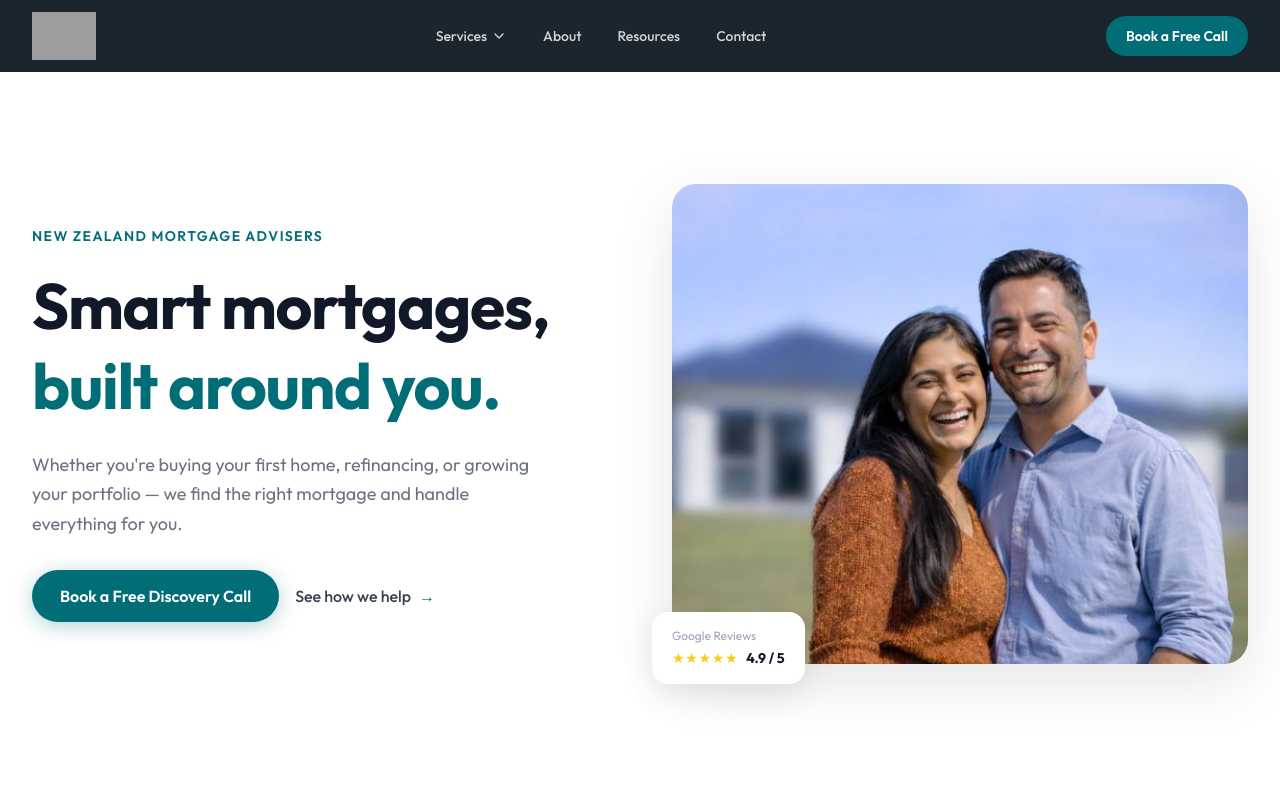
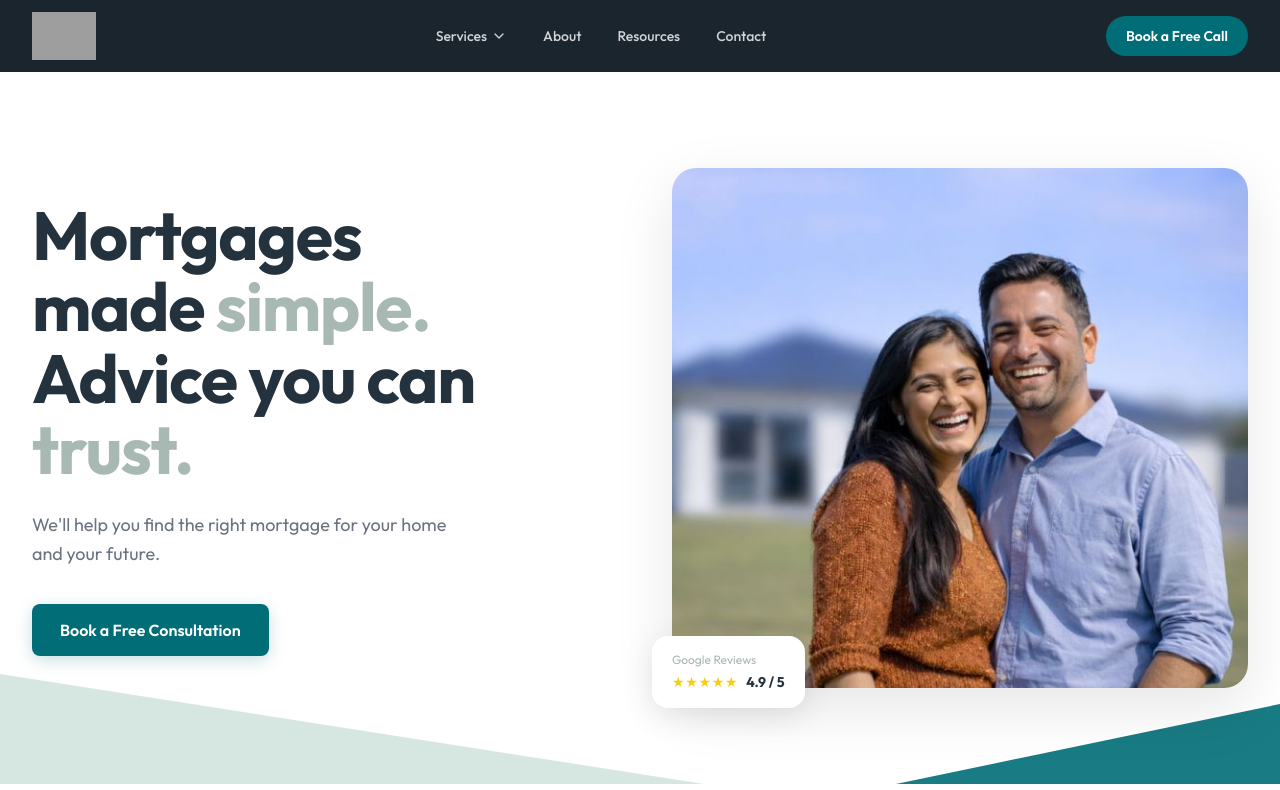
Before and after one commit to karlplank93/base-mortgages, a Next.js app: page / in a window 1280 px wide. Shown: the top 790 px of the page. Built offline with nearby package versions, Linux system fonts and the light colour scheme; grey boxes are pictures that could not be loaded.

Commit message:
Update Hero.tsx

```diff
--- a/components/Hero.tsx
+++ b/components/Hero.tsx
@@ -1,52 +1,67 @@
 'use client';
-
-import Link from 'next/link';
 
 export default function Hero() {
   return (
-    <section className="bg-white">
-      <div className="max-w-7xl mx-auto px-6 lg:px-8 py-20 lg:py-28">
+    <section className="relative bg-white overflow-hidden">
+      {/* Decorative mint wedge — bottom-left signature element from brand guide */}
+      <div
+        className="absolute left-0 bottom-0 w-[55%] h-[110px] pointer-events-none"
+        style={{
+          background: '#D6E7E2',
+          clipPath: 'polygon(0 100%, 100% 100%, 0 0)',
+        }}
+        aria-hidden="true"
+      />
+      {/* Soft teal accent — bottom-right balancing wedge */}
+      <div
+        className="absolute right-0 bottom-0 w-[30%] h-[80px] pointer-events-none opacity-90"
+        style={{
+          background: '#006D77',
+          clipPath: 'polygon(100% 0, 100% 100%, 0 100%)',
+        }}
+        aria-hidden="true"
+      />
+
+      <div className="relative max-w-7xl mx-auto px-6 lg:px-8 py-16 lg:py-24">
         <div className="grid lg:grid-cols-2 gap-12 lg:gap-16 items-center">
 
-          {/* Text */}
+          {/* Text column */}
           <div>
-            <p className="text-sm font-semibold text-teal uppercase tracking-widest mb-5">
-              New Zealand Mortgage Advisers
+            <h1
+              className="font-display font-bold mb-6 leading-[1.05]"
+              style={{
+                fontSize: 'clamp(40px, 5.4vw, 68px)',
+                letterSpacing: '-0.02em',
+                color: '#24323D',
+              }}
+            >
+              Mortgages<br />
+              made <span style={{ color: '#A8B8B2' }}>simple.</span><br />
+              Advice you can <span style={{ color: '#A8B8B2' }}>trust.</span>
+            </h1>
+
+            <p
+              className="text-lg mb-9 leading-relaxed max-w-md"
+              style={{ color: '#6B7280' }}
+            >
+              We&apos;ll help you find the right mortgage for your home and your future.
             </p>
 
-            <h1
-              className="font-display font-bold text-gray-900 mb-6 leading-tight"
-              style={{ fontSize: 'clamp(40px, 5vw, 64px)', letterSpacing: '-0.02em' }}
+            <a
+              href="https://calendly.com/karl-mortgage-adviser/borrowing-review"
+              target="_blank"
+              rel="noopener noreferrer"
+              className="inline-flex items-center px-7 py-3.5 rounded-lg text-white font-semibold text-base transition-all hover:opacity-90"
+              style={{
+                background: '#006D77',
+                boxShadow: '0 4px 16px rgba(0,109,119,0.22)',
+              }}
             >
-              Smart mortgages,{' '}
-              <span className="text-teal">built around you.</span>
-            </h1>
-
-            <p className="text-lg text-gray-500 mb-8 leading-relaxed max-w-lg">
-              Whether you&apos;re buying your first home, refinancing, or growing your portfolio — we find the right mortgage and handle everything for you.
-            </p>
-
-            <div className="flex flex-col sm:flex-row items-start sm:items-center gap-4">
-              <a
-                href="https://calendly.com/karl-mortgage-adviser/borrowing-review"
-                target="_blank"
-                rel="noopener noreferrer"
-                className="inline-flex items-center px-7 py-3.5 rounded-full text-white font-semibold text-base transition-all hover:opacity-90"
-                style={{ background: '#006D77', boxShadow: '0 4px 20px rgba(0,109,119,0.3)' }}
-              >
-                Book a Free Discovery Call
-              </a>
-              <Link
-                href="#services"
-                className="inline-flex items-center gap-2 font-medium text-gray-700 hover:text-navy transition-colors text-base"
-              >
-                See how we help <span className="text-teal">→</span>
-              </Link>
-            </div>
-
+              Book a Free Consultation
+            </a>
           </div>
 
-          {/* Image */}
+          {/* Image column */}
           <div className="relative order-first lg:order-last">
             <div
               className="rounded-3xl overflow-hidden"
@@ -54,19 +69,24 @@ export default function Hero() {
             >
               <img
                 src="/hero-image.jpg"
-                alt="Base Mortgages Team"
-                className="w-full h-72 sm:h-96 lg:h-[480px] object-cover"
+                alt="A New Zealand family settling into their new home"
+                className="w-full h-72 sm:h-96 lg:h-[520px] object-cover"
               />
             </div>
-            {/* Floating badge */}
+
+            {/* Floating reviews badge */}
             <div
               className="absolute -bottom-5 -left-5 bg-white rounded-2xl px-5 py-4 hidden sm:block"
               style={{ boxShadow: '0 8px 32px rgba(0,0,0,0.10)' }}
             >
-              <div className="text-xs text-gray-400 mb-1">Google Reviews</div>
+              <div className="text-xs mb-1" style={{ color: '#A8B8B2' }}>
+                Google Reviews
+              </div>
               <div className="flex items-center gap-2">
                 <span className="text-yellow-400 text-sm tracking-wider">★★★★★</span>
-                <span className="font-bold text-gray-900 text-sm">4.9 / 5</span>
+                <span className="font-bold text-sm" style={{ color: '#24323D' }}>
+                  4.9 / 5
+                </span>
               </div>
             </div>
           </div>
```
